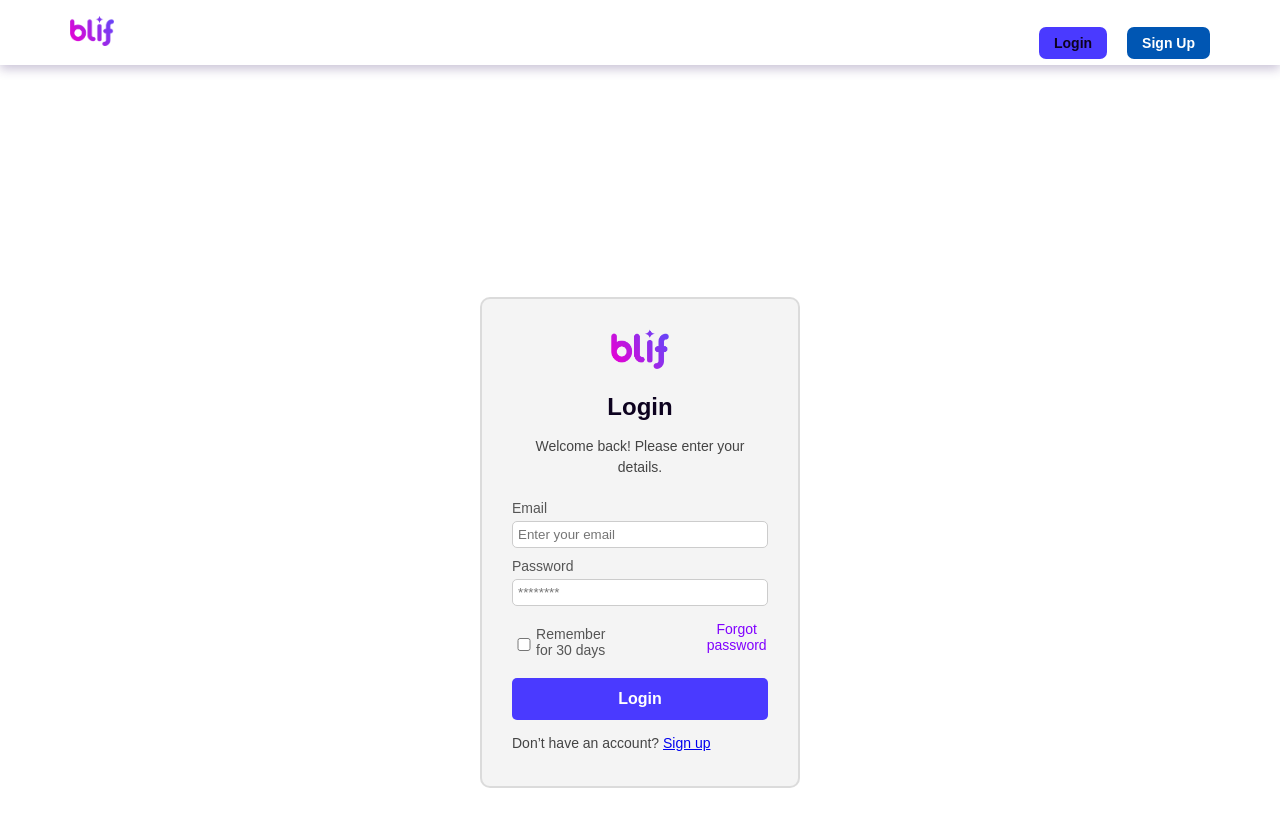
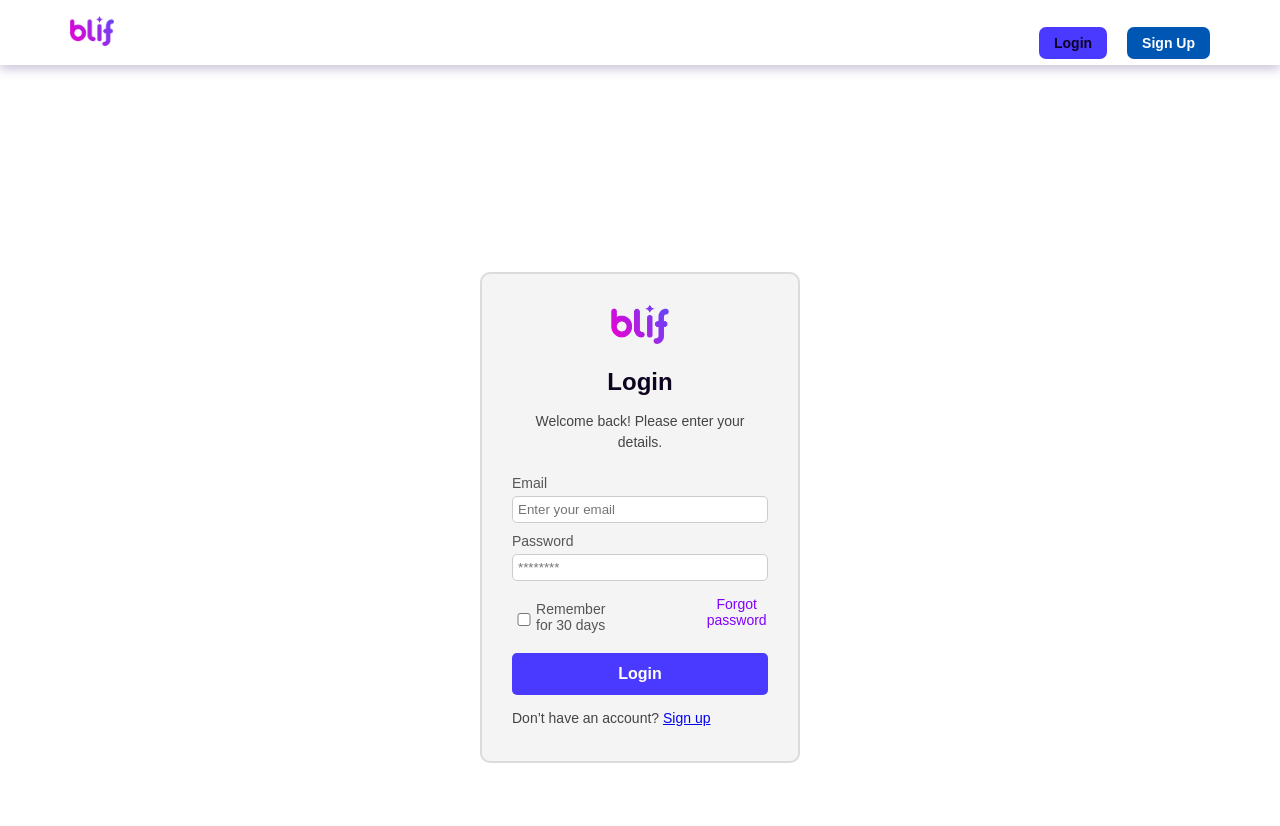
Before and after one commit to emmanuelronoh/Crypto_offramping-frontend, a React (Vite) app: page /login in a window 1280 px wide. Shown: the top 826 px of the page. Built offline with nearby package versions, Linux system fonts and the light colour scheme.

Commit message:
improving layout and css

```diff
--- a/src/components/auth/login.css
+++ b/src/components/auth/login.css
@@ -56,7 +56,6 @@
   width: 320px;
   text-align: center;
   border: 2px solid var(--border-color);
-  margin-top: 50px;
 }
 
 /* Title & Subtitle */
--- a/src/components/transactions/home.css
+++ b/src/components/transactions/home.css
@@ -181,7 +181,7 @@ p {
   flex: 1;
   background: none;
   border: none;
-  color: #b31f96;
+  color: #ffffff;
   font-size: 16px;
   outline: none;
 }
```
